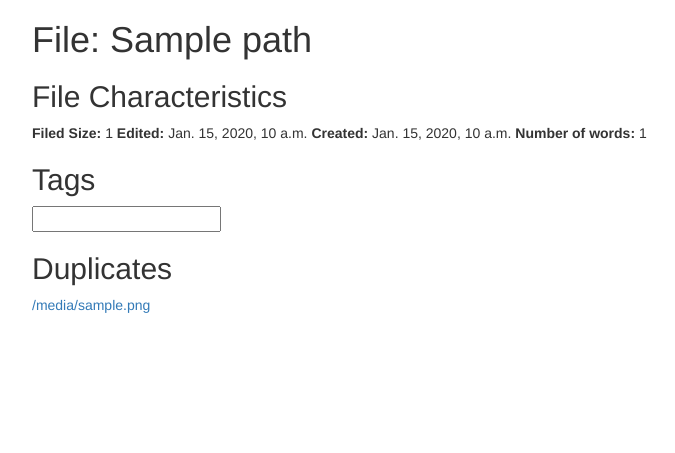
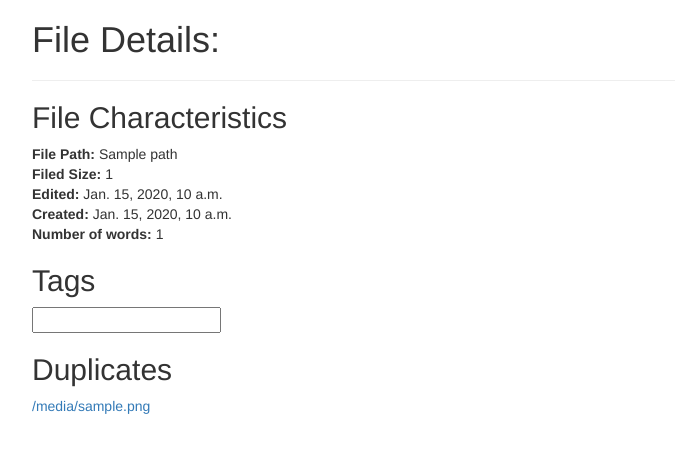
Before and after one commit to MattFox1388/django_server, a Django app: template templates/inspect.html in a window 1280 px wide. Shown: the top 453 px of the page, without its empty margins (38-713 px from the left). Run offline with Django 3.2, Linux system fonts and the light colour scheme; the template is opened without the code that fills it: most values are stand-ins (such as "Sample title", 1, 10 or a date in 2020); some libraries are stand-ins or nearby versions.

Commit message:
added to inspect.html

```diff
--- a/templates/inspect.html
+++ b/templates/inspect.html
@@ -16,14 +16,16 @@
 </head>
 <body>
     <div class="container">
-        <h1>File: {{ path }}</h1>
-        </hr>
+        <h1>File Details:</h1>
+        <hr>
         <div id="stats">
+
             <h2>File Characteristics</h2>
-            <b>Filed Size: </b>{{ file_size }}
-            <b>Edited: </b>{{ date_edit }}
-            <b>Created: </b>{{ date_create }}
-            <b>Number of words: </b>{{ num_words }}
+            <b>File Path: </b>{{ path }}<br>
+            <b>Filed Size: </b>{{ file_size }}<br>
+            <b>Edited: </b>{{ date_edit }}<br>
+            <b>Created: </b>{{ date_create }}<br>
+            <b>Number of words: </b>{{ num_words }}<br>
         </div>
         <div id="tags">
             <h2>Tags</h2>
```
